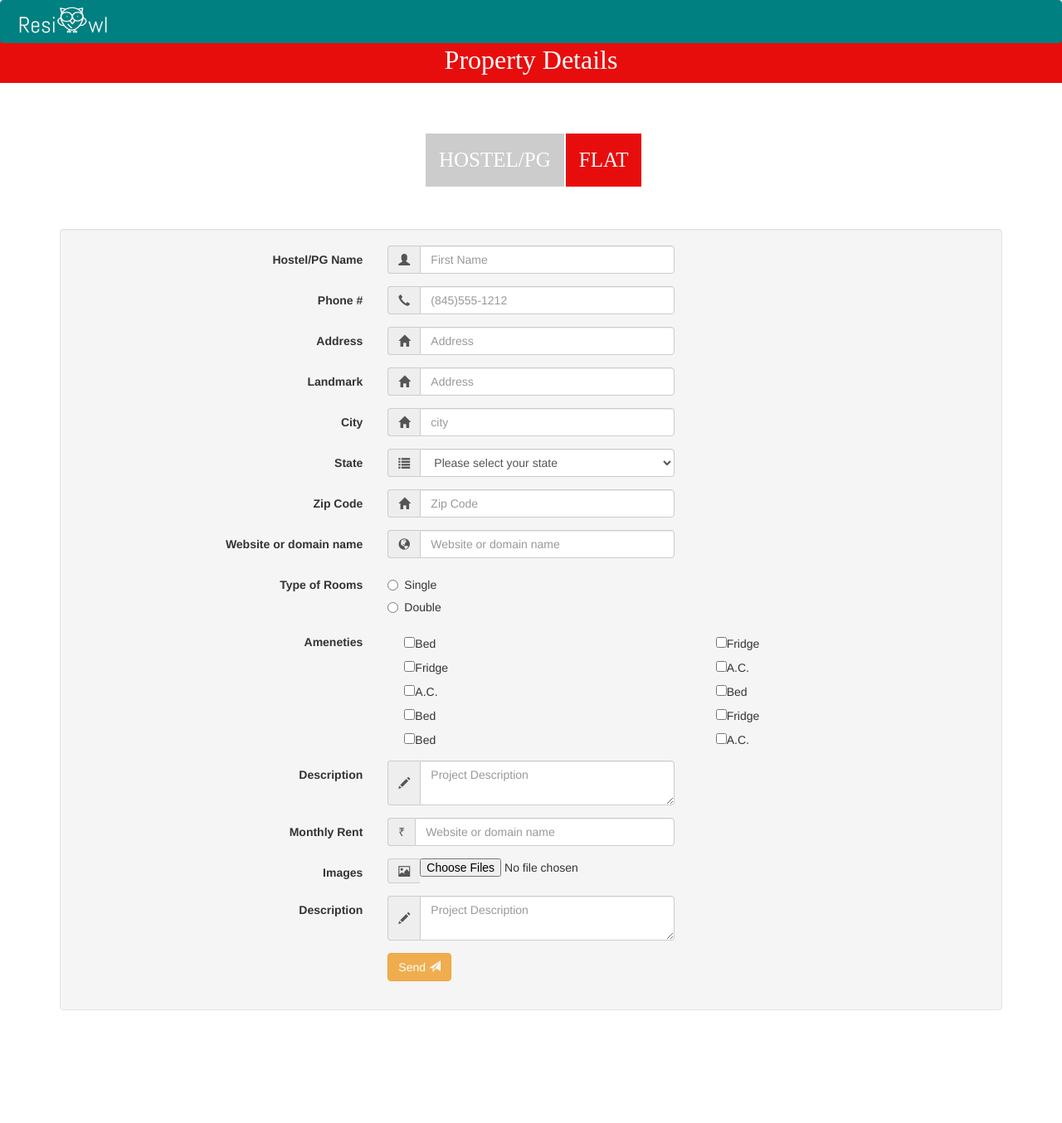
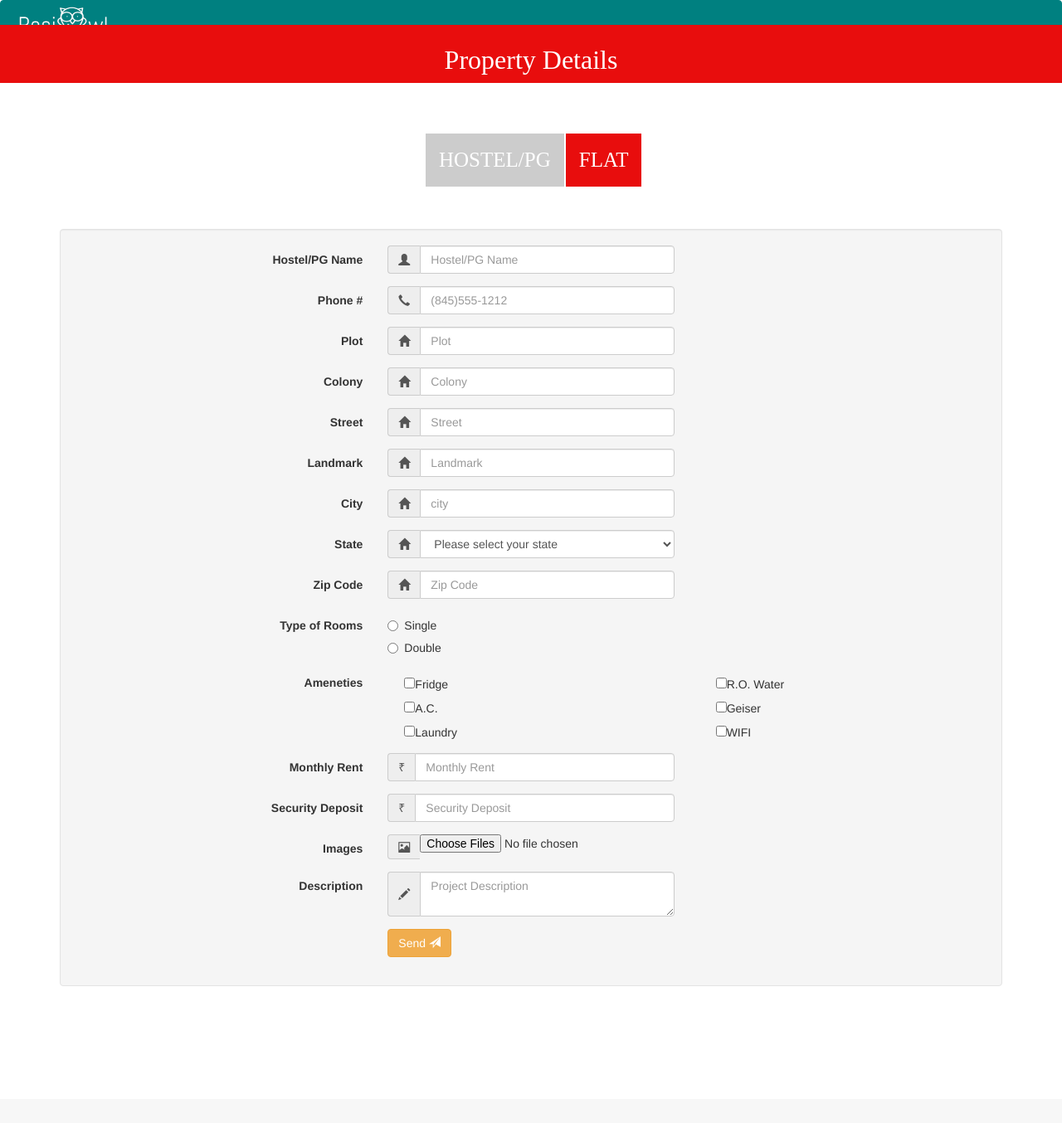
Before and after one commit to nitinrohra/ResiOwl-PHP, a PHP site: page /form.php in a window 1280 px wide, after a click on "HOSTEL/PG". Shown: the whole page at 83% size. After the commit the page ends 1189 px from the top, so only its background shows below. Run offline with PHP 8.4, Linux system fonts and the light colour scheme; some libraries are stand-ins or nearby versions.

Commit message:
after long time and big changes

```diff
--- a/admin_login.php
+++ b/admin_login.php
@@ -24,6 +24,7 @@
       <button>create</button>
       <p class="message">Already registered? <a href="#">Sign In</a></p>
     </form>
+
     <form class="login-form" action="formsign.php" method="POST" enctype="multipart/form-data">
     <input type="text" name="username" id="username" placeholder="name"/>
     <input type="password" type="password" name="password" id="password" placeholder="password"/>
--- a/component/form.css
+++ b/component/form.css
@@ -14,13 +14,14 @@ body{
 	top:30px;
     font-family:agency fb;
     background-color: #e80d0d;
-    z-index:0;
+    z-index:1000;
 }
 #heading{
     margin-top: 20px;
     padding : 15px;
     font-size: 32px;
     color: white;
+	z-index:1000;
 }
 
 .form{
--- a/formsign.php
+++ b/formsign.php
@@ -5,14 +5,13 @@
 
 	$name 		=	$_POST['username'];
 	$pass 		=	$_POST['password'];
-	$querry = "SELECT * FROM `admin` where `name`='".$name."' AND `password`='".$pass."'";
+	$querry = "SELECT * FROM `admin` where `username`='".$name."' AND `password`='".$pass."'";
 	$data	=	mysqli_query($con,$querry);
 	$count	=	mysqli_num_rows($data);
 
 	if($count > 0 ){
 		$_SESSION['login']	=	1;
-
-		header('location:index.php');
+		header('location:adminpanel.php');
 	}else{
 		$_SESSION['login_error']	=	"Invalid details";
 		header('location:admin_login.php');
--- a/includes/flatform.php
+++ b/includes/flatform.php
@@ -19,7 +19,7 @@
 
 <!-- Text input-->
 
-<div class="form-group">
+<div class="form-group" >
   <label class="col-md-4 control-label">Phone #</label>
     <div class="col-md-4 inputGroupContainer">
     <div class="input-group">
@@ -32,11 +32,29 @@
 <!-- Text input-->
 
 <div class="form-group">
-  <label class="col-md-4 control-label">Address</label>
+  <label class="col-md-4 control-label">Plot</label>
     <div class="col-md-4 inputGroupContainer">
     <div class="input-group">
         <span class="input-group-addon"><i class="glyphicon glyphicon-home"></i></span>
-  <input name="address" placeholder="Address" class="form-control" type="text">
+  <input name="address" placeholder="Plot" class="form-control" type="text">
+    </div>
+  </div>
+</div>
+<div class="form-group">
+  <label class="col-md-4 control-label">Colony</label>
+    <div class="col-md-4 inputGroupContainer">
+    <div class="input-group">
+        <span class="input-group-addon"><i class="glyphicon glyphicon-home"></i></span>
+  <input name="address" placeholder="Colony" class="form-control" type="text">
+    </div>
+  </div>
+</div>
+<div class="form-group">
+  <label class="col-md-4 control-label">Street</label>
+    <div class="col-md-4 inputGroupContainer">
+    <div class="input-group">
+        <span class="input-group-addon"><i class="glyphicon glyphicon-home"></i></span>
+  <input name="address" placeholder="Street" class="form-control" type="text">
     </div>
   </div>
 </div>
@@ -70,7 +88,7 @@
   <label class="col-md-4 control-label">State</label>
     <div class="col-md-4 selectContainer">
     <div class="input-group">
-        <span class="input-group-addon"><i class="glyphicon glyphicon-list"></i></span>
+        <span class="input-group-addon"><i class="glyphicon glyphicon-home"></i></span>
     <select name="state" class="form-control selectpicker" >
       <option value=" " >Please select your state</option>
 
@@ -106,15 +124,7 @@
 </div>
 
 <!-- Text input-->
-<div class="form-group">
-  <label class="col-md-4 control-label">Website or domain name</label>
-   <div class="col-md-4 inputGroupContainer">
-    <div class="input-group">
-        <span class="input-group-addon"><i class="glyphicon glyphicon-globe"></i></span>
-  <input name="website" placeholder="Website or domain name" class="form-control" type="text">
-    </div>
-  </div>
-</div>
+
 
 <!-- radio checks -->
  <div class="form-group">
@@ -211,7 +221,7 @@
    <div class="col-md-4 inputGroupContainer">
     <div class="input-group">
         <span class="input-group-addon">&#8377</span>
-  <input name="website" placeholder="Website or domain name" class="form-control" type="text">
+  <input name="website" placeholder="Monthly Rent" class="form-control" type="text">
     </div>
   </div>
 </div>
@@ -222,7 +232,7 @@
    <div class="col-md-4 inputGroupContainer">
     <div class="input-group">
         <span class="input-group-addon">&#8377</span>
-  <input name="website" placeholder="Website or domain name" class="form-control" type="text">
+  <input name="website" placeholder="Security Deposit" class="form-control" type="text">
     </div>
   </div>
 </div>
@@ -245,7 +255,7 @@
     <div class="col-md-4 inputGroupContainer">
     <div class="input-group">
         <span class="input-group-addon"><i class="glyphicon glyphicon-pencil"></i></span>
-        	<textarea class="form-control" name="comment" placeholder="Project Description"></textarea>
+        	<textarea class="form-control" name="comment" placeholder="Flat Description"></textarea>
   </div>
   </div>
 </div>
--- a/includes/header.php
+++ b/includes/header.php
@@ -3,6 +3,9 @@
 	{
 		$_SESSION['login_status']=0;
 	}
+
+
+
 ?>
 
 <style>
@@ -45,7 +48,7 @@
 					<?php } if($_SESSION['page-name']=="index.php" || $_SESSION['page-name']=="search.php" || $_SESSION['page-name']=="OurTeam.php") { ?>
 	                        <li><a style="color:white" href="form.php">List your property</a></li>
 					<?php } ?>
-                            <li><a style="color:white" href="">Logout</a></li>
+                            <li><a style="color:white" href="logout.php">Logout</a></li>
 						</ul>
                     </div>
                 </div>
--- a/includes/hostelform.php
+++ b/includes/hostelform.php
@@ -7,7 +7,7 @@
   <div class="col-md-4 inputGroupContainer">
   <div class="input-group">
   <span class="input-group-addon"><i class="glyphicon glyphicon-user"></i></span>
-  <input  name="first_name" placeholder="First Name" class="form-control"  type="text">
+  <input  name="first_name" placeholder="Hostel/PG Name" class="form-control"  type="text">
     </div>
   </div>
 </div>
@@ -31,11 +31,31 @@
 <!-- Text input-->
 
 <div class="form-group">
-  <label class="col-md-4 control-label">Address</label>
+  <label class="col-md-4 control-label">Plot</label>
     <div class="col-md-4 inputGroupContainer">
     <div class="input-group">
         <span class="input-group-addon"><i class="glyphicon glyphicon-home"></i></span>
-  <input name="address" placeholder="Address" class="form-control" type="text">
+  <input name="address" placeholder="Plot" class="form-control" type="text">
+    </div>
+  </div>
+</div>
+
+<div class="form-group">
+  <label class="col-md-4 control-label">Colony</label>
+    <div class="col-md-4 inputGroupContainer">
+    <div class="input-group">
+        <span class="input-group-addon"><i class="glyphicon glyphicon-home"></i></span>
+  <input name="address" placeholder="Colony" class="form-control" type="text">
+    </div>
+  </div>
+</div>
+
+<div class="form-group">
+  <label class="col-md-4 control-label">Street</label>
+    <div class="col-md-4 inputGroupContainer">
+    <div class="input-group">
+        <span class="input-group-addon"><i class="glyphicon glyphicon-home"></i></span>
+  <input name="address" placeholder="Street" class="form-control" type="text">
     </div>
   </div>
 </div>
@@ -46,7 +66,7 @@
     <div class="col-md-4 inputGroupContainer">
     <div class="input-group">
         <span class="input-group-addon"><i class="glyphicon glyphicon-home"></i></span>
-  <input name="address" placeholder="Address" class="form-control" type="text">
+  <input name="address" placeholder="Landmark" class="form-control" type="text">
     </div>
   </div>
 </div>
@@ -70,7 +90,7 @@
   <label class="col-md-4 control-label">State</label>
     <div class="col-md-4 selectContainer">
     <div class="input-group">
-        <span class="input-group-addon"><i class="glyphicon glyphicon-list"></i></span>
+        <span class="input-group-addon"><i class="glyphicon glyphicon-home"></i></span>
     <select name="state" class="form-control selectpicker" >
       <option value=" " >Please select your state</option>
 
@@ -105,16 +125,6 @@
 </div>
 </div>
 
-<!-- Text input-->
-<div class="form-group">
-  <label class="col-md-4 control-label">Website or domain name</label>
-   <div class="col-md-4 inputGroupContainer">
-    <div class="input-group">
-        <span class="input-group-addon"><i class="glyphicon glyphicon-globe"></i></span>
-  <input name="website" placeholder="Website or domain name" class="form-control" type="text">
-    </div>
-  </div>
-</div>
 
 <!-- radio checks -->
  <div class="form-group">
@@ -136,11 +146,7 @@
  <div class="form-group">
                         <label class="col-md-4 control-label">Ameneties</label>
                         <div class="col-md-4">
-                            <div class="radio">
-                                <label>
-                                    <input type="checkbox" value="">Bed
-                                </label>
-                            </div>
+
                             <div class="radio">
                                 <label>
                                      <input type="checkbox" value="">Fridge
@@ -152,61 +158,48 @@
                                 </label>
                             </div><div class="radio">
                                 <label>
-                                    <input type="checkbox" value="">Bed
+                                    <input type="checkbox" value="">Laundry
                                 </label>
                             </div>
-                            <div class="radio">
-                                <label>
-                                    <input type="checkbox" value="">Bed
-                                </label>
-                            </div>
+
                         </div>
                         <div class="col-md-4">
                             <div class="radio">
                                 <label>
-                                     <input type="checkbox" value="">Fridge
+                                     <input type="checkbox" value="">R.O. Water
                                 </label>
                             </div>
                              <div class="radio">
                                 <label>
-                                     <input type="checkbox" value="">A.C.
-                                </label>
-                            </div><div class="radio">
-                                <label>
-                                    <input type="checkbox" value="">Bed
-                                </label>
-                            </div>
-                            <div class="radio">
-                                <label>
-                                     <input type="checkbox" value="">Fridge
+                                     <input type="checkbox" value="">Geiser
                                 </label>
                             </div>
                              <div class="radio">
                                 <label>
-                                     <input type="checkbox" value="">A.C.
+                                    <input type="checkbox" value="">WIFI
                                 </label>
                             </div>
                         </div>
                     </div>
 
-<!-- Text area -->
 
-<div class="form-group">
-  <label class="col-md-4 control-label">Description</label>
-    <div class="col-md-4 inputGroupContainer">
-    <div class="input-group">
-        <span class="input-group-addon"><i class="glyphicon glyphicon-pencil"></i></span>
-        	<textarea class="form-control" name="comment" placeholder="Project Description"></textarea>
-  </div>
-  </div>
-</div>
 <!--  Price Text input-->
 <div class="form-group">
   <label class="col-md-4 control-label">Monthly Rent</label>
    <div class="col-md-4 inputGroupContainer">
     <div class="input-group">
         <span class="input-group-addon">&#8377</span>
-  <input name="website" placeholder="Website or domain name" class="form-control" type="text">
+  <input name="website" placeholder="Monthly Rent" class="form-control" type="text">
+    </div>
+  </div>
+</div>
+
+<div class="form-group">
+  <label class="col-md-4 control-label">Security Deposit</label>
+   <div class="col-md-4 inputGroupContainer">
+    <div class="input-group">
+        <span class="input-group-addon">&#8377</span>
+  <input name="website" placeholder="Security Deposit" class="form-control" type="text">
     </div>
   </div>
 </div>
--- /dev/null
+++ b/logout.php
@@ -0,0 +1,5 @@
+<?php
+	session_start();
+	$_SESSION['login_status']=0;
+	header("location:index.php");
+?>
```
Also changed, not shown: adminpanel.php (+20 -6 lines), filter.php (added, +19 -0 lines), includes/footer.php (+14 -4 lines), index.php (+12 -5 lines), login.php (+23 -13 lines), login_db.php (added, +20 -0 lines), modify.php (added, +16 -0 lines), search.php (+47 -48 lines).
